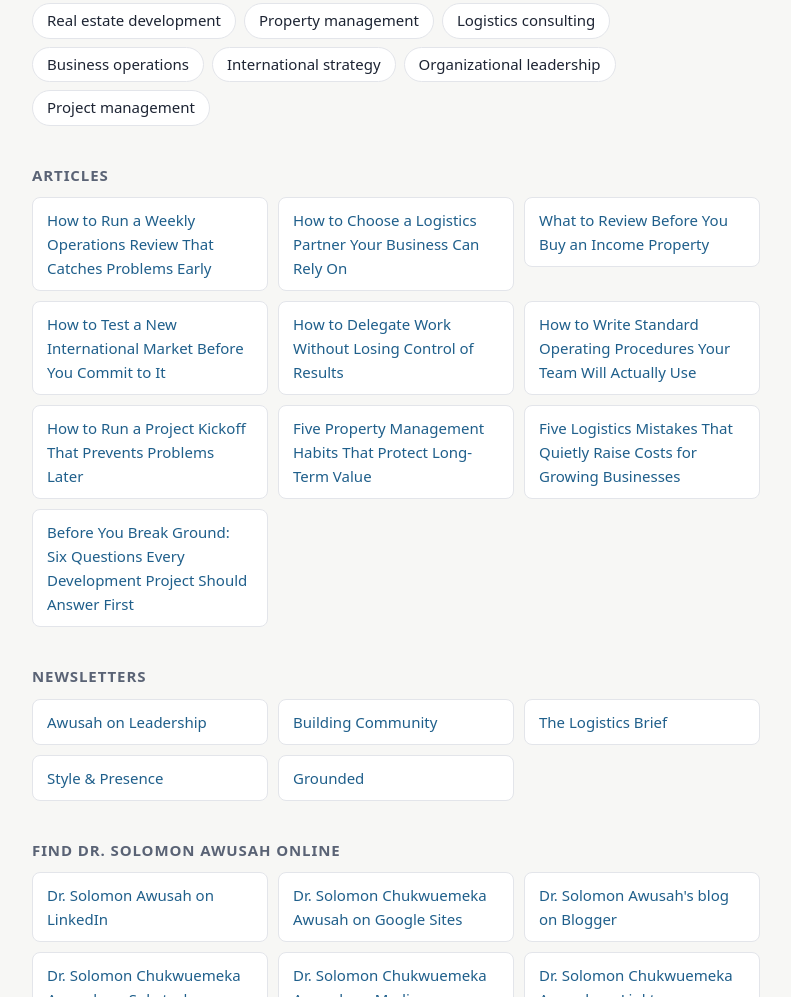
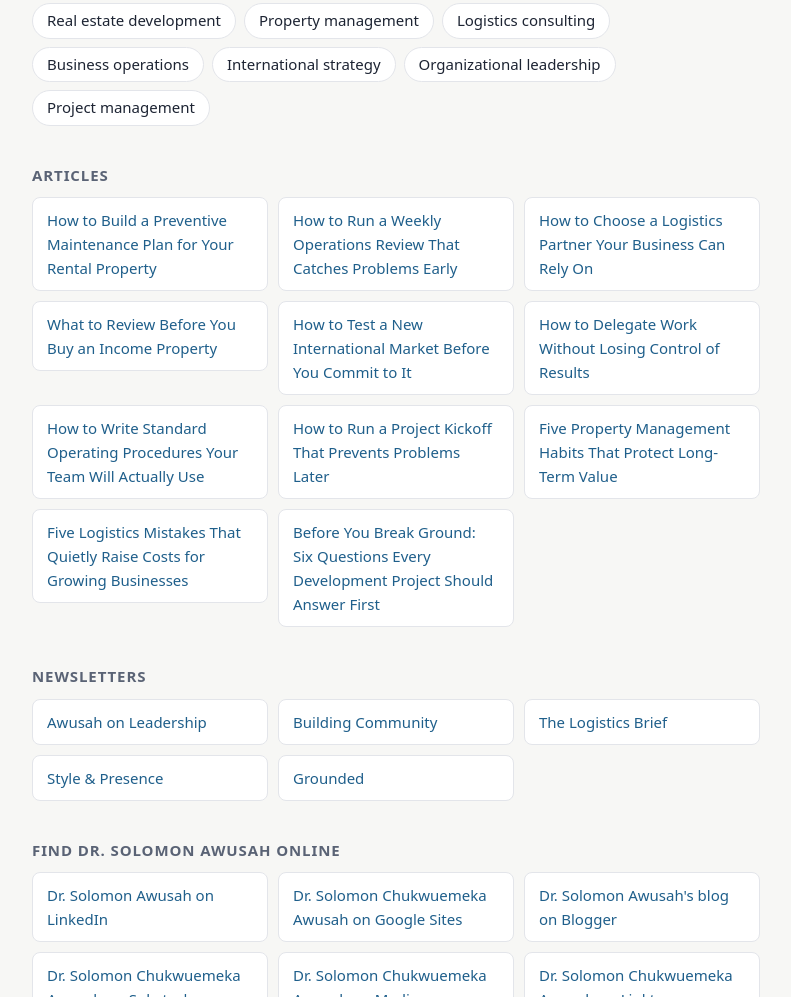
Before and after one commit to alphavest999/solomon-awusah, a plain HTML site: page index.html in a window 1280 px wide. Shown: the part 799-1796 px from the top of the page, without its empty margins (244-1035 px from the left). Drawn offline with Linux system fonts and the light colour scheme.

Commit message:
Add article link: How to Build a Preventive Maintenance Plan for Your Rental Property

```diff
--- a/index.html
+++ b/index.html
@@ -104,6 +104,7 @@
 
   <h2 id="articles">Articles</h2>
   <ul class="links">
+    <li><a href="articles/preventive-maintenance-plan-for-rental-property.html">How to Build a Preventive Maintenance Plan for Your Rental Property</a></li>
     <li><a href="articles/weekly-operations-review-that-catches-problems-early.html">How to Run a Weekly Operations Review That Catches Problems Early</a></li>
     <li><a href="articles/choose-a-logistics-partner-you-can-rely-on.html">How to Choose a Logistics Partner Your Business Can Rely On</a></li>
     <li><a href="articles/what-to-review-before-you-buy-an-income-property.html">What to Review Before You Buy an Income Property</a></li>
```
